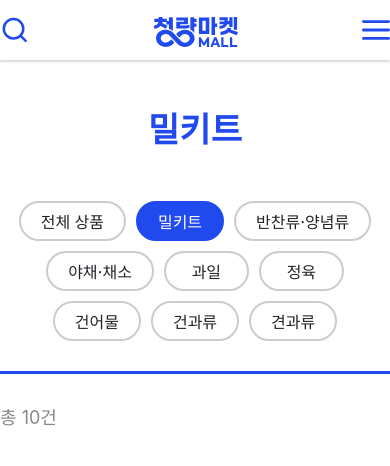
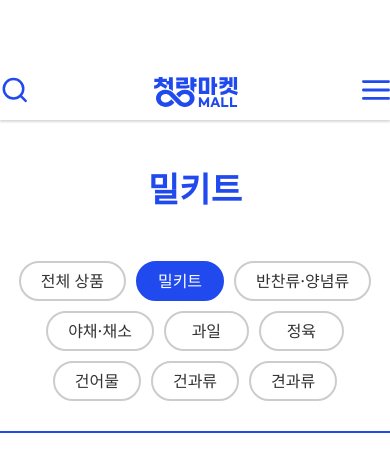
Before and after one commit to zzohae/reacttest3, a React (Create React App) app: page /products/Mk in a window 390 px wide. Shown: the top 466 px of the page. Built offline with nearby package versions, Linux system fonts and the light colour scheme.

Commit message:
반응형 헤더

```diff
--- a/src/App.js
+++ b/src/App.js
@@ -1,14 +1,33 @@
-import React from 'react';
+import React, { useState, useEffect } from 'react';
 import Home from './contents/Home';
 import Hd from './layout/Hd';
 import { Routes, Route } from "react-router-dom";
 import Notfound from './Notfound';
 import Category from './Category';
 import Detail from './Detail';
+import Topad from './contents/Topad'
 
 export default function App() {
+  const [scrollPosition, setScrollPosition] = useState(0);
+    const updateScroll = () => {
+        setScrollPosition(window.scrollY || document.documentElement.scrollTop);
+    }
+    useEffect(() => {
+      const updateScroll = () => {
+          setScrollPosition(window.scrollY || document.documentElement.scrollTop);
+      };
+
+      window.addEventListener('scroll', updateScroll);
+
+      // 클린업: 컴포넌트가 언마운트될 때 이벤트 리스너 제거
+      return () => {
+          window.removeEventListener('scroll', updateScroll);
+      };
+  }, []);
+
   return (
-    <div className='wrap'>
+    <div className={`wrap ${scrollPosition < 200 ? "" : "scrolled"}`}>
+      <Topad></Topad>
       <Hd></Hd>
       <Routes>
         <Route path='/' element={<Home></Home>}></Route>
--- a/src/Category.js
+++ b/src/Category.js
@@ -26,18 +26,17 @@ export default function Category() {
             )?.title || "전체 상품"}
           </h2>
           <ul className="d-flex flex-wrap justify-content-center justify-content-xl-start mytab">
-            <li>
-              <Link to="/products" className={cn ? "" : "active"}>
+            <li className={`d-flex justify-content-center align-items-center ${cn ? "" : "active"}`}>
+              <Link to="/products">
                 전체 상품
               </Link>
             </li>
             {allcategory.navdata["category"]["submenu"].map((v, i) => {
               return (
-                <li className="d-flex">
+                <li className={`d-flex justify-content-center align-items-center ${cn === `${v.linkto}` ? 'active' : ''}`}>
                   <Link
                     to={`/products/${v.linkto}`}
                     key={i}
-                    className={cn === `${v.linkto}` ? "active" : ""}
                   >
                     {v.title}
                   </Link>
--- a/src/Detail.js
+++ b/src/Detail.js
@@ -27,7 +27,7 @@ export default function Detail() {
               <ul className="detailInfo">
                 <li>{targetProduct.store}</li>
                 <li>{targetProduct.prodName}</li>
-                <li><strong>{discount}%</strong><span className='origin'>{formatNum(targetProduct.originprice)}원</span><em className='saleprice d-block d-md-inline d-lg-block d-xl-inline'>{formatNum(targetProduct.saleprice)}<span>원</span></em></li>
+                <li><strong className="dcPercent detail">{discount}%</strong><span className='origin detail'>{formatNum(targetProduct.originprice)}원</span><em className='saleprice detail d-block d-md-inline d-lg-block d-xl-inline'>{formatNum(targetProduct.saleprice)}<span>원</span></em></li>
               </ul>
             </div>
           </div>
--- a/src/contents/Topad.js
+++ b/src/contents/Topad.js
@@ -4,7 +4,7 @@ export default function Topad() {
   const [ closeAd, clickfun ] = useState(false);
 
   return (
-    <div className={`top-ad w-100 d-none d-lg-flex justify-content-center align-items-center ${ closeAd && 'd-none'}`}>
+    <div className={`top-ad fixed-top w-100 d-none d-lg-flex justify-content-center align-items-center ${ closeAd && 'd-lg-none'}`}>
       <p className='fs-18 text-center text-white'>광고~~~~~~~~~</p>
       <button onClick={()=>{ clickfun( !closeAd ) }}>
         <svg xmlns="http://www.w3.org/2000/svg" width="30" height="30" viewBox="0 0 30 30" fill="none">
--- a/src/layout/Best.js
+++ b/src/layout/Best.js
@@ -9,6 +9,7 @@ export default function Best() {
     <>
       {bestProducts.map((product, index) => (
         <Product
+          prdId={product.id}
           img={product.img}
           prodName={product.prodName}
           store={product.store}
--- a/src/layout/Hd.js
+++ b/src/layout/Hd.js
@@ -1,7 +1,6 @@
 import React from 'react'
 import allData from '../db/allData.json'
 import { Link } from 'react-router-dom'
-import Topad from '../contents/Topad'
 import { ReactComponent as Logo } from '../svg/logo_wide.svg';
 import Searchbox from '../ui/Searchbox';
 import { ReactComponent as Delivericon } from '../svg/truck.svg'
@@ -13,15 +12,14 @@ export default function Hd() {
 
 
   return (
-    <header className='d-flex flex-column align-items-center fixed-top'>
-      <Topad></Topad>
+    <header className='d-flex align-items-center'>
       <div className="hdtop container d-flex justify-content-between align-items-center">
         <h1 className='order-1 order-lg-0'><a href="/"><Logo width='150' height='53.708'></Logo></a></h1>
         <Searchbox className='order-0 order-lg-1'></Searchbox>
         <Util className='order-2'></Util>
         <Menuline width='28' height='28' className='d-block d-lg-none order-3'></Menuline>
       </div>
-      <div className="container">
+      <div className="hdbtm container">
         <nav className="gnb d-none d-lg-flex justify-content-between align-items-center">
             <div className='mainmenu position-relative'>
               <Link to={allData.navdata.category.linkto} className='category d-flex justify-content-start align-items-center'><Menuline width='20' height='14' className='me-2'></Menuline>{allData.navdata.category.title}</Link>
@@ -37,7 +35,7 @@ export default function Hd() {
                   }
                 </ul>
             </div>
-            <ul className=' allmenu d-flex justify-content-start align-items-center'>
+            <ul className=' allmenu d-flex'>
             {
               allData.navdata.promotionmenu.map((v, i)=>{
                   return(
--- a/src/style.scss
+++ b/src/style.scss
@@ -14,7 +14,7 @@ html, body {
 }
 
 body {
-  padding-top: 205px;
+  padding-top: 40px;
   @media (max-width: 991px){
     padding-top: 60px;
   }
@@ -77,9 +77,54 @@ svg {
     margin: 0;
   }
 }
-
+.scrolled {
   header {
-  z-index: 1;
+    height: 65px;
+    flex-direction: row-reverse;
+    justify-content: space-between;
+    .hdtop {
+      padding-right: calc((100vw - 1320px) / 2);
+      width: 42%;
+      h1 {
+        position: absolute;
+        left: 0;
+        top: 0;
+      }
+      .search-box {
+        width: 234px;
+      }
+    }
+    .hdbtm {
+      padding-left: calc((100vw - 1320px) / 2);
+      width: 50%;
+      .mainmenu {
+        .category {
+          width: auto;
+        }
+      }
+      .allmenu {
+        width: 480px;
+        justify-content: space-between;
+        align-items: center;
+        flex-shrink: 0;
+        gap: unset;
+        .menu {
+          word-break: keep-all;
+        }
+      }
+      .delivery {
+        position: absolute;
+        top: 0;
+        right: 0;
+      }
+    }
+  }
+}
+header {
+  flex-direction: column;
+  position: sticky;
+  top: 40px;
+  z-index: 1000;
   background-color: #fff;
   box-shadow: 0px 2px 2px 0px rgba(0, 0, 0, 0.15);
   @media (max-width: 991px){
@@ -90,6 +135,8 @@ header {
   }
   .hdtop {
     height: 100px;
+    justify-content: space-between;
+
     input {
       border: none;
       width: 100%;
@@ -105,6 +152,7 @@ header {
       }
     }
   }
+  .hdbtm {
     .mainmenu {
       height: 65px;
       font-weight: 500;
@@ -131,7 +179,7 @@ header {
         backdrop-filter: blur(5px);
         color: #333;
         li {
-        transition: 0.3s;
+          transition: 0.5s;
           &:first-child {
             color: #214aee;
             flex-direction: column;
@@ -175,7 +223,10 @@ header {
     .allmenu {
       height: 65px;
       gap: 80px;
-    .menu {
+      justify-content: flex-start;
+      align-items: center;
+      flex-shrink: 0;
+      .menu a {
         color: #888;
         font-size: 20px;
         font-weight: 500;
@@ -194,6 +245,7 @@ header {
       animation-duration: .4s;
       animation-timing-function: ease-in-out;
       animation-iteration-count: infinite;
+    }
   }
 }
 .swiper-slide {
@@ -285,26 +337,32 @@ header {
   }
 }
 .mytab {
-  // width: 100%;
   padding-bottom: 30px;
   margin-bottom: 30px;
-  border-bottom: 3px solid #214AEE;
+  border-bottom: 2px solid #214AEE;
   gap: 10px;
-  li a {
-    min-width: 85px;
-    text-align: center;
-    display: inline-block;
-    padding: 0 1.25rem;
-    background-color: #fff;
+
+  li {
     border: 2px solid #ccc;
     border-radius: 30px;
+    min-width: 85px;
     height: 40px;
-    line-height: 38px;
+    a {
+      display: inline-block;
+      width: 100%;
+      height: 100%;
+      line-height: 36px;
+      padding: 0 1.25rem;
+      text-align: center;
+      color: #333;
       font-weight: 500;
+    }
     &.active {
       background-color: #214AEE;
       border-color: #214AEE;
+      a {
         color: #fff;
+      }
     }
   }
 }
@@ -334,7 +392,7 @@ header {
   }
 }
 
-strong {
+.dcPercent {
   color: #FF4A11;
   font-size: 18px;
   font-weight: 700;
--- a/src/ui/Product.js
+++ b/src/ui/Product.js
@@ -23,7 +23,7 @@ const discount = (originprice - saleprice)/100;
         <dl className='prodInfo d-flex flex-column align-items-start'>
           <dt className='productName'>{prodName}</dt>
           <dd className='seller'>{store}</dd>
-          <dd className='price'><strong>{discount}%</strong><span className='origin'>{formatNum(originprice)}원</span><em className='saleprice d-block d-md-inline d-lg-block d-xl-inline'>{formatNum(saleprice)}<span>원</span></em></dd>
+          <dd className='price'><strong className='dcPercent'>{discount}%</strong><span className='origin'>{formatNum(originprice)}원</span><em className='saleprice d-block d-md-inline d-lg-block d-xl-inline'>{formatNum(saleprice)}<span>원</span></em></dd>
           <p>000명 구매중</p>
         </dl>
         <button className=' goCart d-flex justify-content-center align-items-center' onClick={goCart}>
```
Also changed, not shown: public/index.html (+2 -10 lines). Lines whose indentation alone changed are shown as unchanged.
